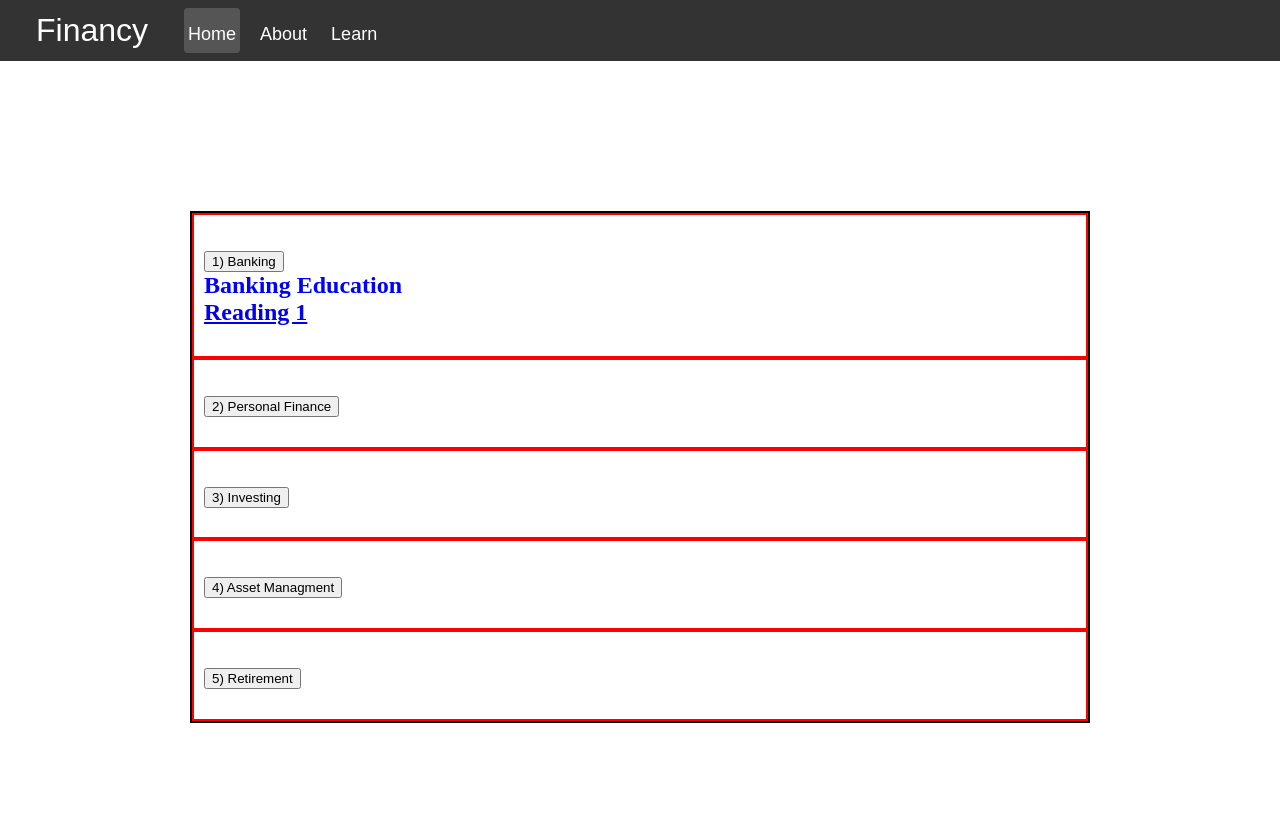
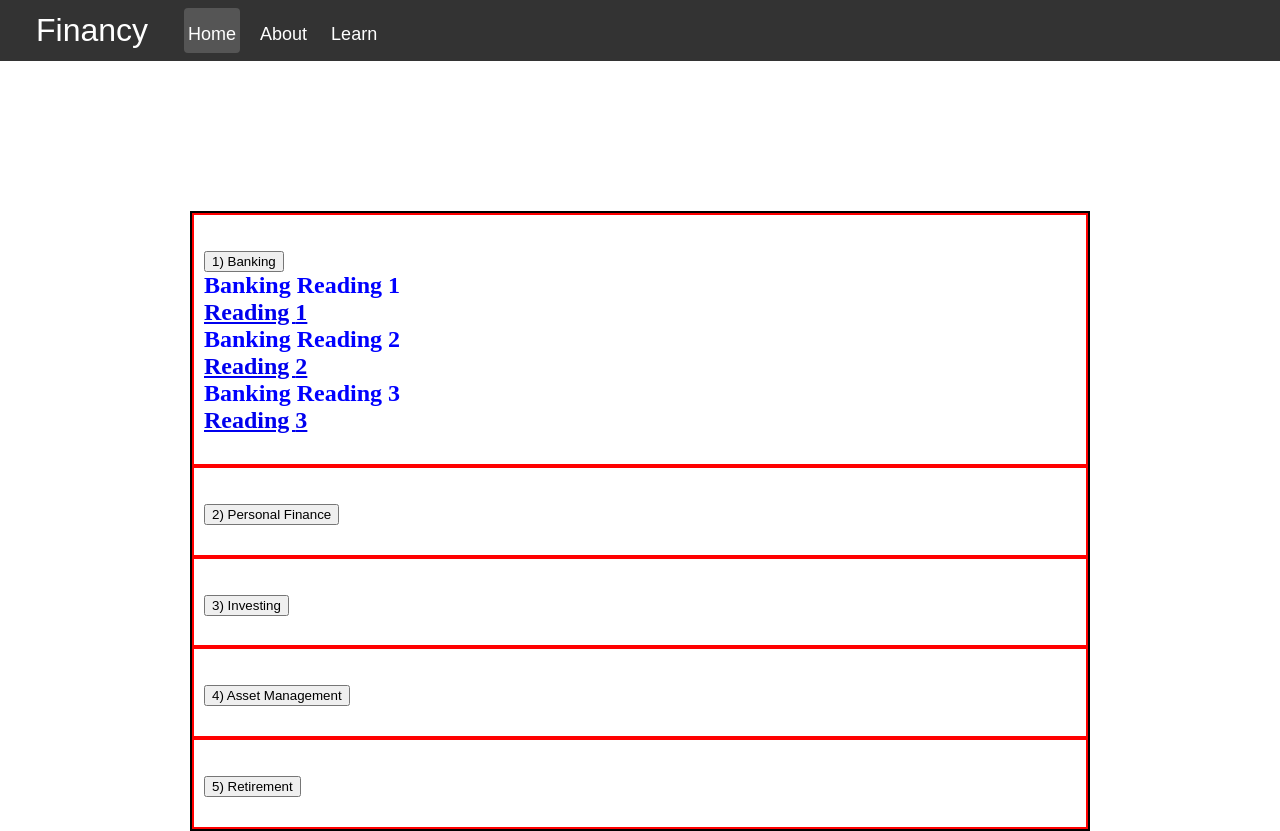
Before and after one commit to Verlias/Financy, a React (Vite) app in the folder client/: page /Learn in a window 1280 px wide. Both pictures are taken after a click on the button "1) Banking". Before the commit the page ends 800 px from the top, so only its background shows below. Built offline with nearby package versions, Linux system fonts and the light colour scheme.

Commit message:
Added Iterative Reading Features

```diff
--- a/client/src/Learn-Page/DropDown.jsx
+++ b/client/src/Learn-Page/DropDown.jsx
@@ -2,7 +2,7 @@ import React, { useState } from 'react';
 import {Link} from "react-router-dom";
 
 //Drop Down Feature Takes in Parameters
-function ButtonElementRenderer({ButtonName,content,linkUrl}) {
+function ButtonElementRenderer({ButtonName,content}) {
     // isVisible is set initally to false by state managment and updated through setIsVisible
     const [isVisible, setIsVisible] = useState(false);
 
@@ -17,8 +17,12 @@ function ButtonElementRenderer({ButtonName,content,linkUrl}) {
             {isVisible && (
                 <div>
                     {/*Iterate through a List */}
-                    <div>{content}</div>
-                    <Link to={linkUrl}>Reading 1</Link>
+                    {content.map((content, index) => (
+                        <div key={index}>
+                            <div>{content.content}</div>
+                            <Link to={content.linkUrl}>Reading {index + 1}</Link>
+                        </div>
+                    ))}
 
 
                 </div>
--- a/client/src/Learn-Page/Learn.jsx
+++ b/client/src/Learn-Page/Learn.jsx
@@ -9,6 +9,40 @@ import Dropdown from './DropDown.jsx';
 
 function Learn(){
 
+    const BankingEducation = [
+        { content: "Banking Reading 1", linkUrl: "/BankingR1" },
+        { content: "Banking  Reading 2", linkUrl: "/reading2" },
+        { content: "Banking  Reading 3", linkUrl: "/reading3" },
+        // Add more reading items as needed
+    ];
+
+    const PersonalFinanceEducation = [
+        { content: "Personal Finance Reading 1", linkUrl: "/reading1" },
+        { content: "Personal Finance Reading 2", linkUrl: "/reading2" },
+        { content: "Personal Finance Reading 3", linkUrl: "/reading3" },
+        // Add more reading items as needed
+    ];
+
+    const InvestingEducation = [
+        { content: "Investing Reading 1", linkUrl: "/reading1" },
+        { content: "Investing Reading 2", linkUrl: "/reading2" },
+        { content: "Investing Reading 3", linkUrl: "/reading3" },
+        // Add more reading items as needed
+    ];
+
+    const AssetManagementEducation = [
+        { content: "Asset Management Reading 1", linkUrl: "/reading1" },
+        { content: "Asset Management Reading 2", linkUrl: "/reading2" },
+        { content: "Asset Management Reading 3", linkUrl: "/reading3" },
+        // Add more reading items as needed
+    ];
+
+    const RetirementEducation = [
+        { content: "Retirement Reading 1", linkUrl: "/reading1" },
+        { content: "Retirement Reading 2", linkUrl: "/reading2" },
+        { content: "Retirement Reading 3", linkUrl: "/reading3" },
+        // Add more reading items as needed
+    ];
 
     return(
         <>
@@ -18,8 +52,8 @@ function Learn(){
                     <h2>
                         <Dropdown
                             ButtonName="1) Banking"
-                            content="Banking Education"
-                            linkUrl="/BankingR1"
+                            content={BankingEducation}
+
                         />
                     </h2>
                 </div>
@@ -27,8 +61,7 @@ function Learn(){
                     <h2>
                         <Dropdown
                             ButtonName="2) Personal Finance"
-                            content="Personal Finance Education"
-                            linkUrl="/BankingR1"
+                            content={PersonalFinanceEducation}
                             />
                             </h2>
                     </div>
@@ -36,17 +69,15 @@ function Learn(){
                     <h2>
                         <Dropdown
                             ButtonName="3) Investing"
-                            content="Investing Education"
-                            linkUrl="/BankingR1"
+                            content={InvestingEducation}
                         />
                         </h2>
                     </div>
                 <div>
                     <h2>
                         <Dropdown
-                            ButtonName="4) Asset Managment"
-                            content="Asset Managment Education"
-                            linkUrl="/BankingR1"
+                            ButtonName="4) Asset Management"
+                            content={AssetManagementEducation}
                         />
                         </h2>
                     </div>
@@ -54,8 +85,7 @@ function Learn(){
                     <h2>
                         <Dropdown
                         ButtonName="5) Retirement"
-                        content="Retirement Education"
-                        linkUrl="/BankingR1"
+                        content={RetirementEducation}
                         />
                         </h2>
                     </div>
```
